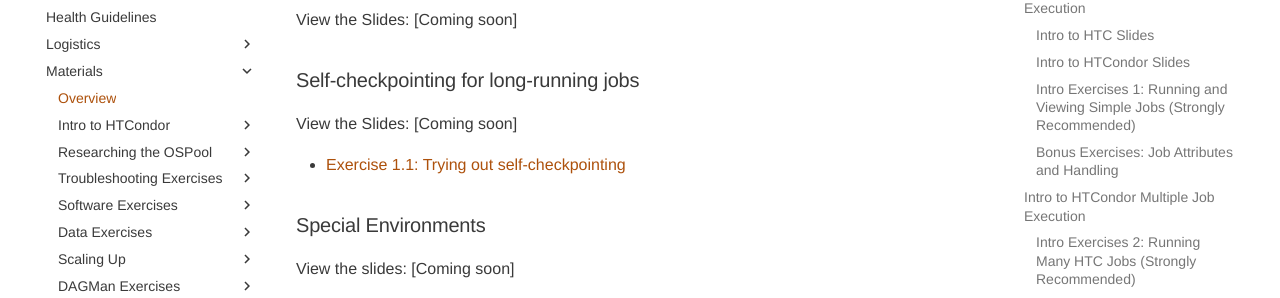
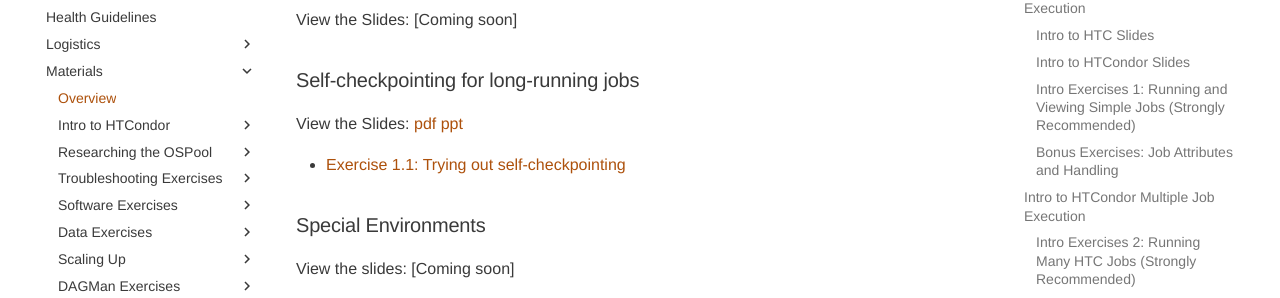
Before and after one commit to osg-htc/school-2025, an MkDocs documentation site: the page built from docs/materials/index.md, in a window 1280 px wide and 900 px high, scrolled down 4021 px. Shown: the part 145-443 px from the top of the window. Built offline with MkDocs 1.6.1 and Material for MkDocs 9.7.7, drawn with Linux system fonts in a browser that asks for light colours.

Commit message:
Update index.md

```diff
--- a/docs/materials/index.md
+++ b/docs/materials/index.md
@@ -160,8 +160,7 @@ View the Slides: [Coming soon]
 
 ### Self-checkpointing for long-running jobs
 
-View the Slides: [Coming soon]
-<!-- View the slides: [pdf](checkpoint/files/OSGUS2024_checkpointing.pdf) [ppt](checkpoint/files/OSGUS2024_checkpointing.pptx) -->
+View the Slides: [pdf](checkpoint/files/OSGUS2025_checkpointing.pdf) [ppt](checkpoint/files/OSGUS2025_checkpointing.pptx)
 
 -   [Exercise 1.1: Trying out self-checkpointing](checkpoint/part1-ex1-checkpointing.md)
 
```
